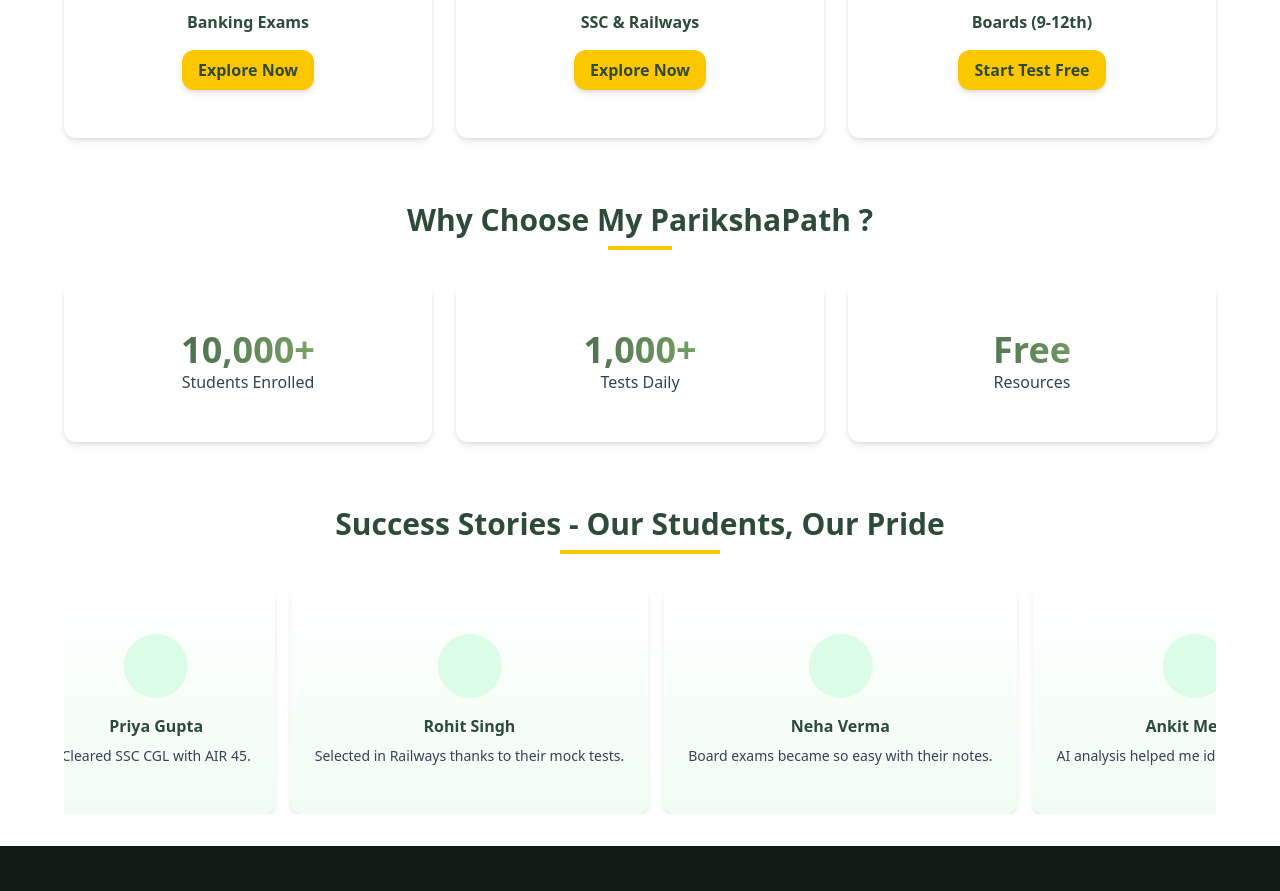
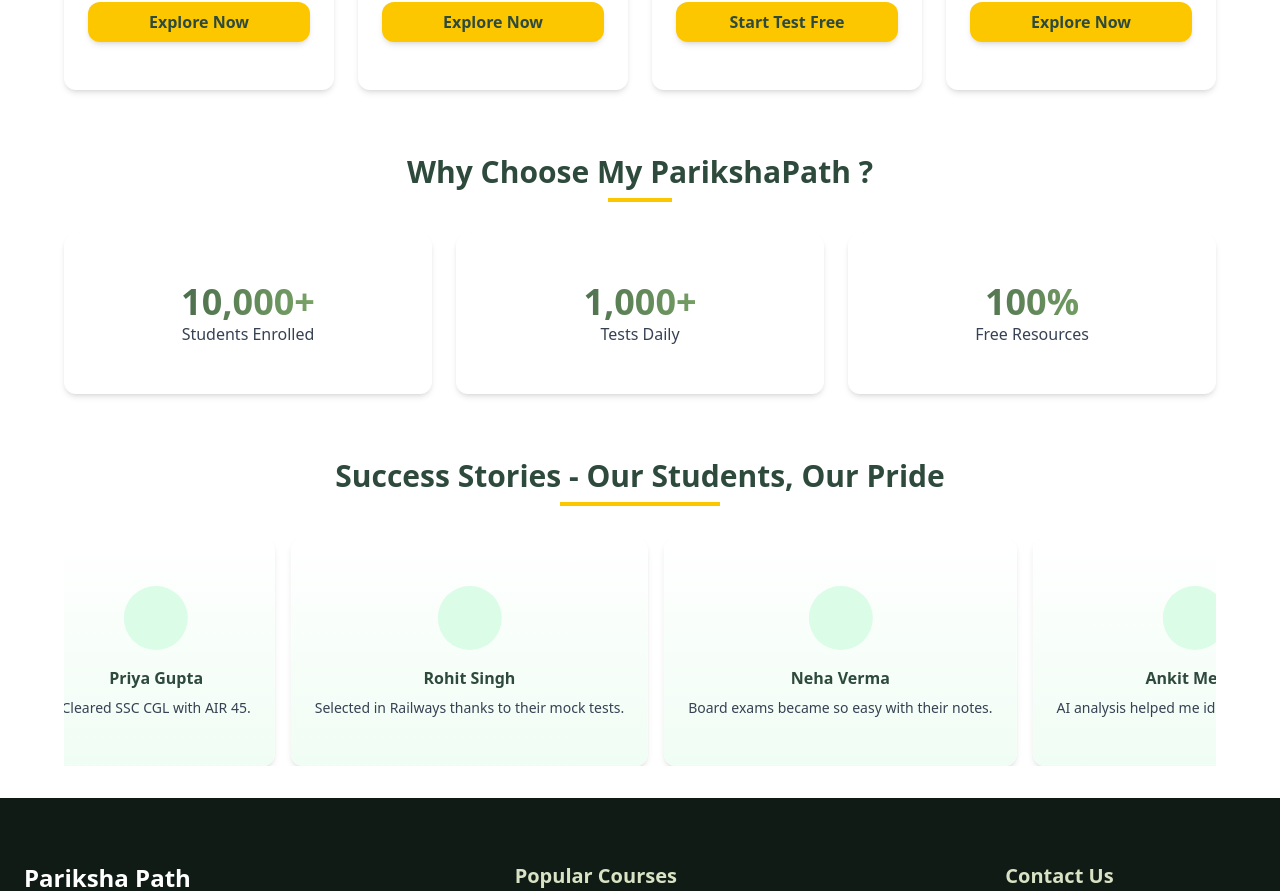
Before and after one commit to myparikshapath/pariksha-path2.0, a Next.js app: page / in a window 1280 px wide. Shown: the part 1242-2133 px from the top of the page. Built offline with nearby package versions, Linux system fonts and the light colour scheme.

Commit message:
animation in numbers added.

```diff
--- a/app/page.tsx
+++ b/app/page.tsx
@@ -81,6 +81,7 @@
 //   );
 // }
 
+
 "use client";
 import { motion, useAnimationFrame } from "framer-motion";
 import { useRef, useState } from "react";
@@ -88,6 +89,8 @@
 import { Download, Book, BarChart2, Globe } from "lucide-react";
 import Link from "next/link";
 import Image from "next/image";
+import CountUp from "react-countup";
+import { useInView } from "react-intersection-observer";
 
 export default function Home() {
   const marqueeRef = useRef<HTMLDivElement>(null);
@@ -102,9 +105,21 @@
     { name: "Ankit Mehra", text: "AI analysis helped me identify weak areas." },
   ];
 
+  // For stats animation
+  const { ref: statsRef, inView: statsInView } = useInView({
+    triggerOnce: true,
+    threshold: 0.3,
+  });
+
+  // For marquee animation
+  const { ref: marqueeSectionRef, inView: marqueeInView } = useInView({
+    triggerOnce: false,
+    threshold: 0.3,
+  });
+
   useAnimationFrame((_, delta) => {
     const el = marqueeRef.current;
-    if (!paused && el) {
+    if (!paused && el && marqueeInView) {
       const width = el.scrollWidth;
       setOffset((prev) => {
         let next = prev - delta * 0.05;
@@ -118,11 +133,10 @@
     "shadow-xl transition transform hover:-translate-y-1 hover:scale-105 cursor-pointer";
 
   return (
-    <main className="pt-16 md:pt-28 px-4 sm:px-6 lg:px-8">
+    <main className="pt-16">
       {/* HERO SECTION */}
       <section className="relative w-full bg-gradient-to-r from-[#2E4A3C] via-[#4F7F52] to-[#9BCB77] text-white py-16 sm:py-20 md:py-28">
         <div className="w-full flex flex-col-reverse md:flex-row items-center justify-between gap-10 px-6 sm:px-12 md:px-20 max-w-none">
-
           {/* Text Content */}
           <div className="flex-1 text-center md:text-left">
             <motion.h1
@@ -168,7 +182,6 @@
         </div>
       </section>
 
-
       {/* KEY FEATURES */}
       <section className="max-w-6xl mx-auto mt-16 grid grid-cols-1 sm:grid-cols-2 md:grid-cols-4 gap-4 text-center px-2 sm:px-0">
         {[
@@ -195,17 +208,18 @@
           Popular Courses
         </h2>
         <div className="w-16 h-1 bg-yellow-400 mx-auto mb-8 mt-2"></div>
-        <div className="grid grid-cols-1 sm:grid-cols-2 md:grid-cols-3 gap-6 px-2 sm:px-0">
+        <div className="grid grid-cols-2 sm:grid-cols-2 md:grid-cols-4 gap-6 px-2 sm:px-0">
           {[
             { name: "Banking Exams", button: "Explore Now" },
             { name: "SSC & Railways", button: "Explore Now" },
             { name: "Boards (9-12th)", button: "Start Test Free" },
+            { name: "CTET", button: "Explore Now" },
           ].map((course, idx) => (
             <Card
               key={idx}
-              className="shadow-md rounded-xl hover:shadow-xl transition"
+              className="shadow-md rounded-xl hover:shadow-xl transition h-full flex flex-col"
             >
-              <CardContent className="p-6 text-center">
+              <CardContent className="p-6 text-center flex flex-col flex-grow justify-between">
                 <p className="font-semibold text-[#2E4A3C]">{course.name}</p>
                 <Link
                   href="#"
@@ -220,16 +234,16 @@
       </section>
 
       {/* WHY CHOOSE US */}
-      <section className="max-w-6xl mx-auto mt-16 text-center">
+      <section ref={statsRef} className="max-w-6xl mx-auto mt-16 text-center">
         <h2 className="text-2xl sm:text-3xl font-extrabold text-[#2E4A3C]">
           Why Choose My ParikshaPath ?
         </h2>
         <div className="w-16 h-1 bg-yellow-400 mx-auto mb-8 mt-2"></div>
         <div className="grid grid-cols-1 sm:grid-cols-2 md:grid-cols-3 gap-6">
           {[
-            { number: "10,000+", label: "Students Enrolled" },
-            { number: "1,000+", label: "Tests Daily" },
-            { number: "Free", label: "Resources" },
+            { number: 10000, suffix: "+", label: "Students Enrolled" },
+            { number: 1000, suffix: "+", label: "Tests Daily" },
+            { number: 100, suffix: "%", label: "Free Resources" },
           ].map((stat, idx) => (
             <Card
               key={idx}
@@ -237,7 +251,16 @@
             >
               <CardContent className="p-6">
                 <p className="text-3xl sm:text-4xl font-extrabold bg-gradient-to-r from-[#2E4A3C] to-[#9BCB77] bg-clip-text text-transparent">
-                  {stat.number}
+                  {statsInView ? (
+                    <CountUp
+                      end={stat.number}
+                      duration={2.5}
+                      separator=","
+                      suffix={stat.suffix}
+                    />
+                  ) : (
+                    "0"
+                  )}
                 </p>
                 <p className="text-gray-700 text-sm sm:text-base font-medium">
                   {stat.label}
@@ -249,7 +272,10 @@
       </section>
 
       {/* SUCCESS STORIES MARQUEE */}
-      <section className="max-w-6xl mx-auto mt-16 px-2 sm:px-0 no-scrollbar mb-8">
+      <section
+        ref={marqueeSectionRef}
+        className="max-w-6xl mx-auto mt-16 px-2 sm:px-0 no-scrollbar mb-8"
+      >
         <h2 className="text-2xl sm:text-3xl font-extrabold text-[#2E4A3C] text-center">
           Success Stories - Our Students, Our Pride
         </h2>
--- a/components/Navbar.tsx
+++ b/components/Navbar.tsx
@@ -78,7 +78,7 @@
   ];
 
   return (
-    <nav className="fixed top-0 left-0 w-full bg-white/65 backdrop-blur-2xl shadow-md z-50">
+    <nav className="fixed top-0 left-0 w-full bg-white/35 backdrop-blur-2xl shadow-md z-50">
       <div className="max-w-7xl mx-auto flex justify-between items-center px-6 py-4">
         {/* Logo */}
         <Link href="/" className="block">
--- a/package.json
+++ b/package.json
@@ -23,7 +23,9 @@
     "next": "15.5.0",
     "radix-ui": "^1.4.3",
     "react": "19.1.0",
+    "react-countup": "^6.5.3",
     "react-dom": "19.1.0",
+    "react-intersection-observer": "^9.16.0",
     "recharts": "^3.1.2",
     "slugify": "^1.6.6",
     "tailwind-merge": "^3.3.1"
```
Also changed, not shown: 1 other file (tests, documents, lock files or other folders).
